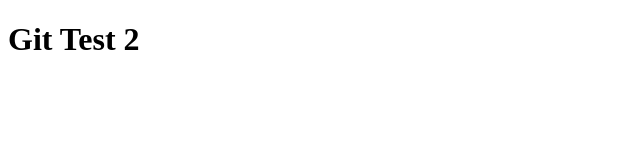
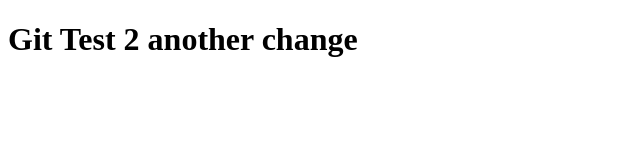
Before and after one commit to dampolo/Testcode, a plain HTML site: page index.html in a window 1280 px wide. Shown: the whole page, without its empty margins (0-640 px from the left). Drawn offline with Linux system fonts and the light colour scheme.

Commit message:
new title3

```diff
--- a/index.html
+++ b/index.html
@@ -6,6 +6,6 @@
     <title>Git</title>
 </head>
 <body>
-    <H1> Git Test 2</H1>
+    <H1> Git Test 2 another change</H1>
 </body>
 </html>
```
